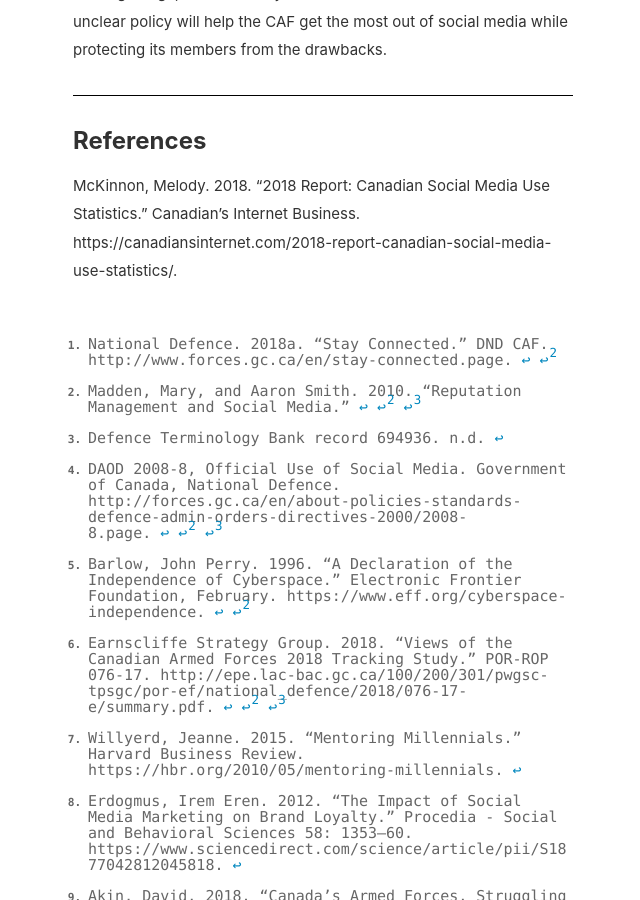
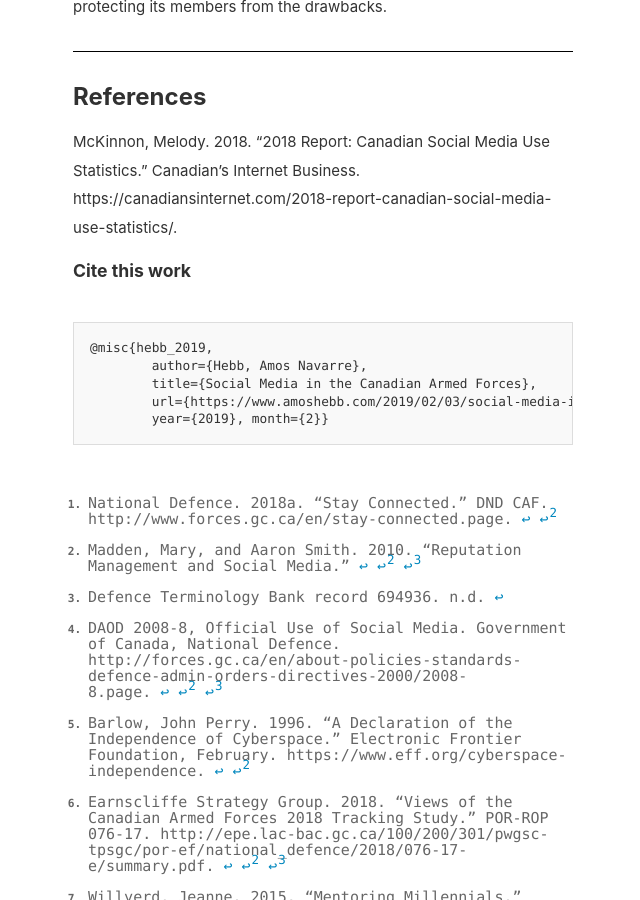
Before and after one commit to navh/amoshebb, a Jekyll site: the page built from _posts/2019-02-03-Social-Media-in-the-Canadian-Armed-Forces.md, in a window 1280 px wide and 900 px high, scrolled down 7922 px. Shown: the whole window, without its empty margins (317-957 px from the left). Built offline with Jekyll 4.4.1, drawn with Linux system fonts in a browser that asks for light colours; some of the changed text lies outside the part shown.

Commit message:
post about social media

````diff
--- a/_posts/2019-02-03-Social-Media-in-the-Canadian-Armed-Forces.md
+++ b/_posts/2019-02-03-Social-Media-in-the-Canadian-Armed-Forces.md
@@ -188,3 +187,13 @@
 [^13]: Willyerd, Jeanne. 2015. “Mentoring Millennials.” Harvard Business Review. https://hbr.org/2010/05/mentoring-millennials.
 
 [^14]: Snapchat Support. https://support.snapchat.com/en-GB/a/snap-map-about.
+
+##### Cite this work
+
+```latex
+@misc{hebb_2019,
+	author={Hebb, Amos Navarre},
+	title={Social Media in the Canadian Armed Forces},
+	url={https://www.amoshebb.com/2019/02/03/social-media-in-the-canadian-armed-forces},
+	year={2019}, month={2}}
+```
````
Also changed, not shown: other parts of _posts/2019-02-03-Social-Media-in-the-Canadian-Armed-Forces.md (+2 -3 lines).
